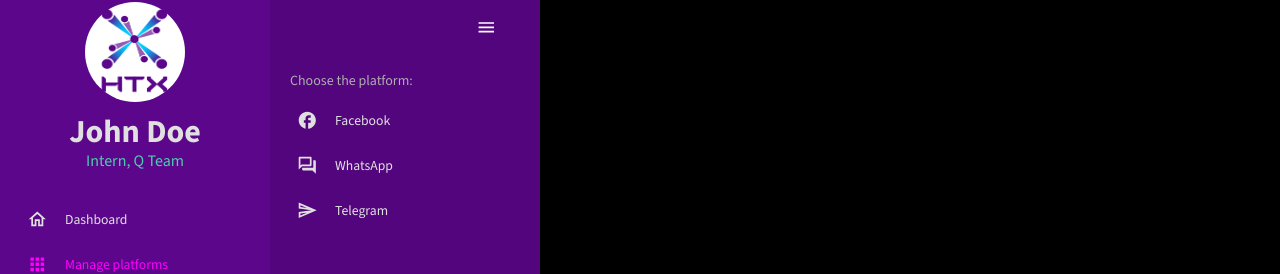
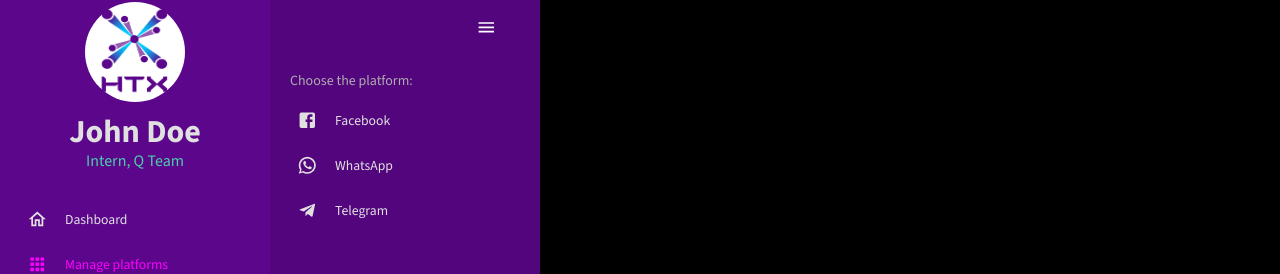
Before and after one commit to wjkb/Dashboard-v1, a React (Create React App) app in the folder frontend/: page /platforms in a window 1280 px wide. Shown: the part 85-359 px from the top of the page. Built offline with nearby package versions, Linux system fonts and the light colour scheme.

Commit message:
Change platform icons

```diff
--- a/frontend/src/scenes/platforms/index.jsx
+++ b/frontend/src/scenes/platforms/index.jsx
@@ -5,9 +5,9 @@ import "react-pro-sidebar/dist/css/styles.css";
 import { Box, IconButton, Typography, useTheme } from "@mui/material";
 import { Link, Outlet, useLocation } from "react-router-dom";
 import { tokens } from "../../theme";
-import FacebookOutlinedIcon from "@mui/icons-material/FacebookOutlined";
-import ForumOutlinedIcon from "@mui/icons-material/ForumOutlined";
-import SendOutlinedIcon from "@mui/icons-material/SendOutlined";
+import FacebookIcon from "@mui/icons-material/Facebook";
+import WhatsappIcon from "@mui/icons-material/WhatsApp";
+import TelegramIcon from "@mui/icons-material/Telegram";
 import MenuOutlinedIcon from "@mui/icons-material/MenuOutlined";
 
 const Item = ({ title, to, icon, selected, setSelected }) => {
@@ -107,21 +107,21 @@ const PlatformSidebar = () => {
             <Item
               title="Facebook"
               to="/platforms/facebook"
-              icon={<FacebookOutlinedIcon />}
+              icon={<FacebookIcon />}
               selected={selected}
               setSelected={setSelected}
             />
             <Item
               title="WhatsApp"
               to="/platforms/whatsapp"
-              icon={<ForumOutlinedIcon />}
+              icon={<WhatsappIcon />}
               selected={selected}
               setSelected={setSelected}
             />
             <Item
               title="Telegram"
               to="/platforms/telegram"
-              icon={<SendOutlinedIcon />}
+              icon={<TelegramIcon />}
               selected={selected}
               setSelected={setSelected}
             />
```
